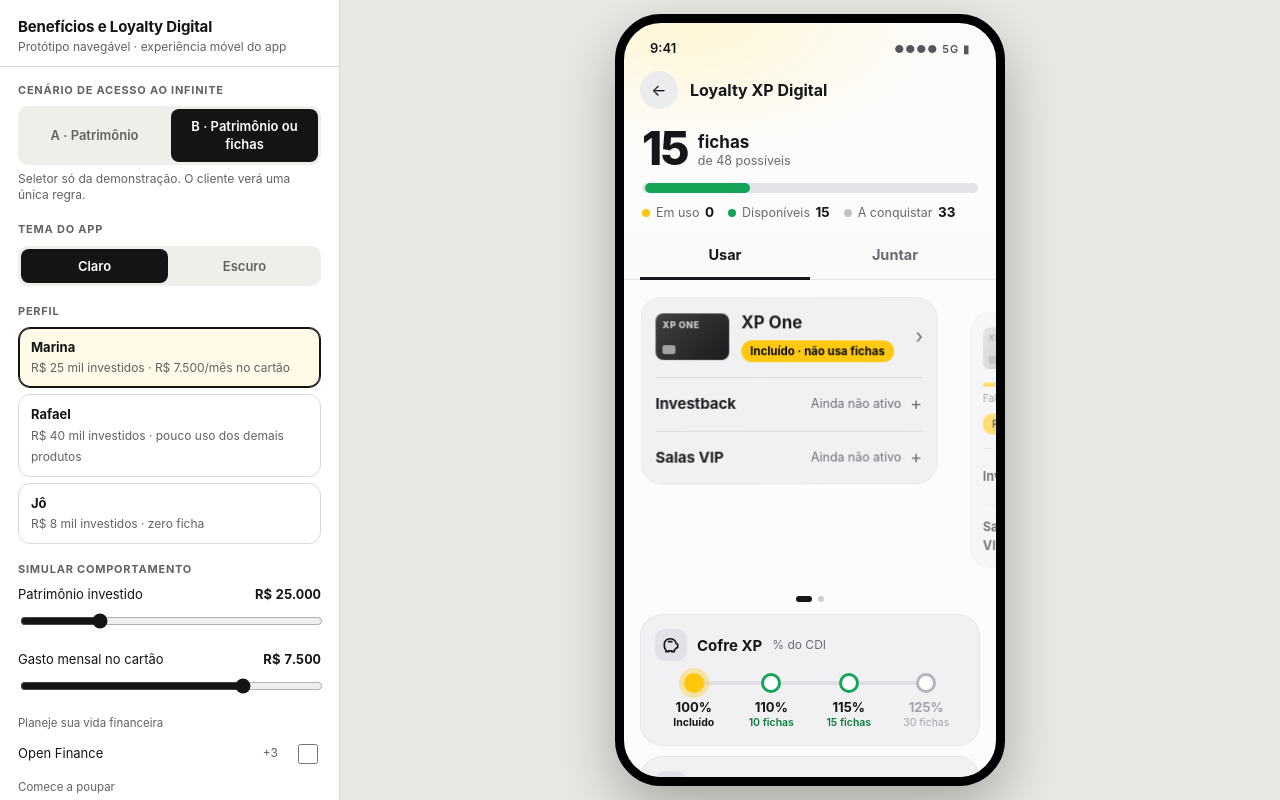
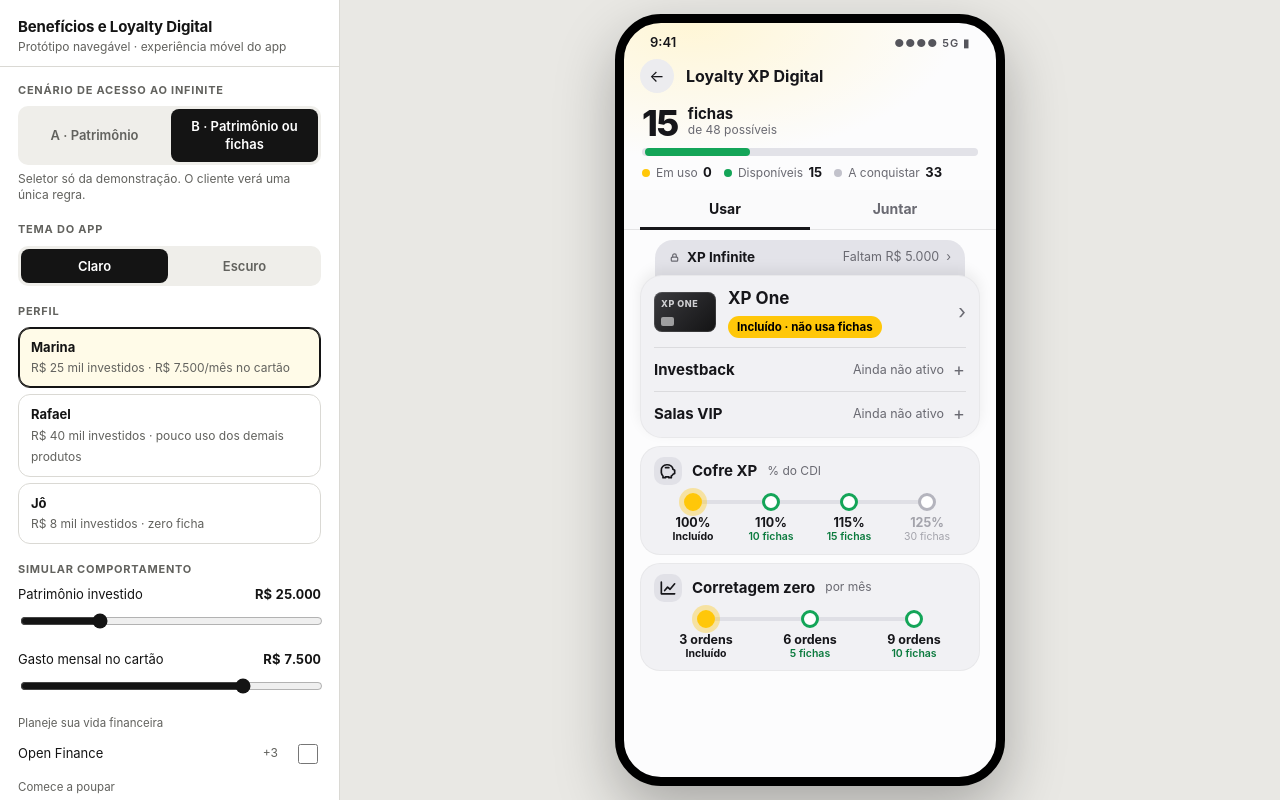
Before and after one commit to celosccp/memore-mvp-web, a plain HTML site: page xp-loyalty/index.html in a window 1280 px wide. Both pictures are taken after a click on the button "B · Patrimônio ou fichas". Drawn offline with Linux system fonts and the light colour scheme.

Commit message:
Stack the cards full width with the Infinite peeking behind; Usar fits without scrolling
Co-Authored-By: Claude Fable 5.2 <noreply@anthropic.com>
Claude-Session: https://claude.ai/code/session_01WrDqrgAzDSkWeiT1TaTzem

```diff
--- a/xp-loyalty/index.html
+++ b/xp-loyalty/index.html
@@ -456,6 +456,39 @@ h3.sec2 span{display:block;font-size:14.5px;color:var(--mut);font-weight:400;mar
 .nd.cur span{color:var(--tx);font-weight:700}
 .nd.av span{color:var(--oka);font-weight:600}
 .rg.off .nd i{border-color:var(--s3)}
+
+/* ===== Hub compacto: a aba Usar cabe sem rolar ===== */
+.hd{padding:2px 16px 6px;min-height:42px}
+.hd .back{width:34px;height:34px}
+.status{height:34px}
+.hubv .bal .btop .n{font-size:36px}
+.hubv .blab b{font-size:15px} .hubv .blab span{font-size:12px}
+.hubv .hb{height:8px;margin:8px 0 7px}
+.hubv .leg{font-size:12px;gap:2px 12px} .hubv .leg b{font-size:13px}
+.hubv .ttabs{margin-top:8px} .hubv .ttabs button{padding:9px 0 8px;font-size:14px}
+.s-shelf .pks{margin-top:10px!important}
+.s-shelf .pk2{padding:11px 13px}
+.s-shelf .pk2 .plast{width:62px;height:40px}
+.s-shelf .rs{margin-top:9px;padding-top:9px}
+.s-shelf .dots{margin:7px 0 9px}
+.s-shelf .card{padding:10px 13px 9px;border-radius:20px}
+.s-shelf .card+.card{margin-top:8px}
+.s-shelf .rh{margin-bottom:8px}
+.s-shelf .rh .ico{width:28px!important;height:28px!important}
+.s-shelf .nd i{width:18px;height:18px;margin-bottom:4px}
+.s-shelf .rt{top:7px}
+.s-shelf .nd.org i{width:10px;height:10px;margin:4px 0 8px}
+.s-shelf .nd b{font-size:12.5px}
+.s-shelf.scr{padding-bottom:10px}
+.stack{margin-top:10px}
+.peek{display:flex;align-items:center;gap:7px;width:calc(100% - 30px);margin:0 15px -18px;padding:8px 14px 26px;border-radius:18px 18px 0 0;background:rgba(255,255,255,.1);font-size:12.5px;color:var(--mut);text-align:left;transition:transform .14s ease}
+.peek:active{transform:translateY(-3px)}
+.peek b{color:var(--tx);font-size:13.5px;flex:1}
+.light .peek{background:#E3E3E9}
+.stack .pk2{position:relative;z-index:1;background:var(--nb);box-shadow:0 -6px 18px rgba(0,0,0,.22);animation:pkin .32s cubic-bezier(.2,.8,.2,1)}
+.light .stack .pk2{background:#F1F1F4;box-shadow:0 -5px 14px rgba(0,0,0,.07)}
+@keyframes pkin{from{transform:translateY(10px);opacity:.6}}
+.s-shelf .stack+.card{margin-top:8px}
 </style>
 </head>
 <body>
@@ -693,7 +726,7 @@ function bal(){
   return `<div class="bal"><div class="btop"><div class="n"><span class="cnt">${t}</span></div><div class="blab"><b>${t === 1 ? 'ficha' : 'fichas'}</b><span>de ${mx} possíveis</span></div></div>
     <div class="hb"><i class="bu" style="width:${(al / mx * 100).toFixed(1)}%"></i><i class="ba" style="width:${(av / mx * 100).toFixed(1)}%"></i></div>
     <div class="leg"><span><i class="d y"></i>Em uso <b>${al}</b></span><span><i class="d g"></i>Disponíveis <b>${av}</b></span><button data-a="go:juntar"><i class="d o"></i>A conquistar <b>${mx - Math.max(t, al)}</b></button></div>
-    ${t === 0 && al === 0 ? '<div class="xs mut" style="margin-top:10px">Você ainda não tem fichas. Com elas você ativa Investback, Cofre XP Turbo e outros benefícios. Veja em Juntar por onde começar.</div>' : ''}</div>`;
+    ${t === 0 && al === 0 ? '<button class="xs mut" style="margin-top:6px;display:block" data-a="go:juntar">Você ainda não tem fichas. <b style="color:var(--tx)">Veja em Juntar por onde começar ›</b></button>' : ''}</div>`;
 }
 const strip = () => '';
 const canActivate = () => families().some(f => !S.active[f.id] && missing(f.id, f.opts[0].id) === 0)
@@ -920,11 +953,13 @@ function shelf(){
       : `<div class="prog" style="margin:12px 0 5px;height:5px"><i style="width:${S.auc / P.corte * 100}%"></i></div><div class="xs mut">Faltam ${brl(P.corte - S.auc)} investidos${S.scen === 'B' && !can ? ` · ou ${pt(P.infPts)}` : ''}</div>${can ? `<span class="tb" style="display:inline-block;margin-top:8px" data-a="sheet:infPts">Pedir com ${pt(P.infPts)} ›</span>` : ''}`;
     inf = `<div class="pk2 ${S.inf === 'none' && !elig() ? 'lock' : ''}" role="button" tabindex="0" data-a="go:pacote">
       <div class="row">${plast('infinite')}<div class="g"><div class="b" style="font-size:17px;margin-bottom:4px">XP Infinite</div>${tag}</div></div>
-      ${foot}${lrow(Fi('investback'), 'Investback')}${lrow(Fi('salavip'), 'Salas VIP')}</div>`;
+      ${foot}<div class="rs xs mut">Investback <b style="color:var(--tx)">${rgBase(Fi('investback'), 'infinite')}</b>${rgBase(Fi('salavip'), 'infinite') ? ` · Salas VIP <b style="color:var(--tx)">${rgBase(Fi('salavip'), 'infinite')}</b>` : ''} · mais com fichas</div></div>`;
   }
-  return `<div class="pks ${solo ? 'solo' : ''}" data-idx="${idx}" style="margin-top:14px">${mine}${inf}</div>
-    ${solo ? '' : `<div class="dots"><i class="${idx === 0 ? 'on' : ''}"></i><i class="${idx === 1 ? 'on' : ''}"></i></div>`}
-    <div style="height:12px"></div>
+  const infState = S.inf === 'requested' ? 'Em análise' : elig() ? 'Você já pode pedir' : `Faltam ${brl(P.corte - S.auc)}`;
+  const peek = solo ? '' : idx === 0
+    ? `<button class="peek" data-a="pk:1">${S.inf === 'none' && !elig() ? I.lock : ''}<b>XP Infinite</b><span>${infState}</span><span>›</span></button>`
+    : `<button class="peek" data-a="pk:0"><b>${cardName(c)}</b><span>Seu cartão</span><span>›</span></button>`;
+  return `<div class="stack">${peek}${solo || idx === 0 ? mine : inf}</div>
     ${solocard(F('cofrinho'), 'Cofre XP', '% do CDI')}
     ${solocard(F('corretagem'), 'Corretagem zero', 'por mês')}`;
 }
@@ -1162,7 +1197,7 @@ function renderPhone(){
   const hadSheet = !!app.querySelector('.ov');
   const cta = isHub && S.screen !== 'shelf' && canActivate() ? `<button class="go" data-a="go:shelf"><span>Você tem benefícios para ativar</span><span>›</span></button>` : '';
   app.innerHTML = `<div class="hd"><button class="back" data-a="back">←</button><h1>${isHub ? 'Loyalty XP Digital' : S.screen === 'fam' ? fam(S.param).nome : ''}</h1></div>
-    <div class="scr ${key !== lastKey ? 'enter' : ''} ${isHub ? '' : 'sub'}">${isHub ? bal() + banners() + cta + hubTabs() : ''}${body}</div>
+    <div class="scr ${key !== lastKey ? 'enter' : ''} ${isHub ? 'hubv' : 'sub'} s-${S.screen}">${isHub ? bal() + banners() + cta + hubTabs() : ''}${body}</div>
     ${S.screen === 'fam' ? famFoot() : ''}
     ${sheet()}`;
   app.querySelector('.scr').scrollTop = st; lastKey = key;
@@ -1361,6 +1396,7 @@ function act(a){
     case 'leg': S.legRule = x; break;
     case 'sala': S.salaMode = x; break;
     case 'theme': S.theme = x; break;
+    case 'pk': S.pk = +x; break;
     case 'ctab': S.ctab = +x; break;
     case 'preset': S.legacy = false; PRESETS[x](); document.getElementById('panel').classList.remove('open'); break;
   }
```
